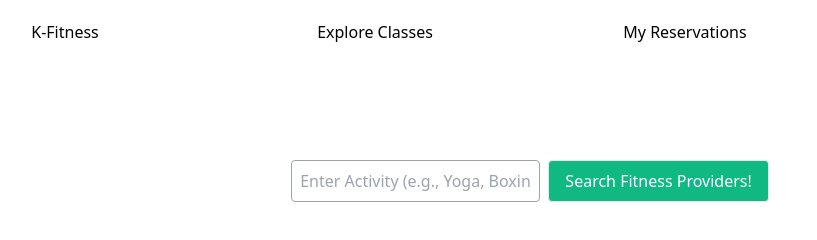
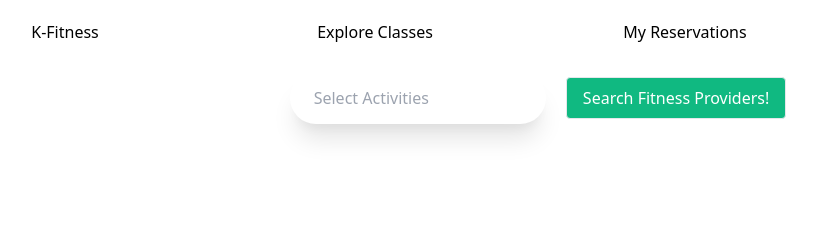
Before and after one commit to lee17kai/final, a website: page classes.html in a window 1280 px wide. Shown: the whole page, without its empty margins (110-927 px from the left). Drawn offline with nearby package versions, Linux system fonts and the light colour scheme; no server answers.

Commit message:
dropdownbutton

```diff
--- a/classes.html
+++ b/classes.html
@@ -75,11 +75,10 @@
 <!-- End Of: Top Menu -->
 
 
-    <div class="p-8 space-y-8">
-    <div class="my-16">
-      <div class="text-center">
+<div class="dropdown text-center">
+  <form>
 
-        <!-- <input list="activityList" name = "activity" id = "activity" class="rounded-full shadow-xl md:mx-4 mx-4 p-2 w-64 py-4 px-6 text-gray-700 my-2 leading-tight focus:outline-none"  placeholder="Select Activities">
+        <input list="activityList" name = "activity" id = "activity" class="rounded-full shadow-xl md:mx-4 mx-4 p-2 w-64 py-4 px-6 text-gray-700 my-2 leading-tight focus:outline-none"  placeholder="Select Activities">
           <datalist id="activityList">
             <option value="HIIT">
             <option value="Yoga">
@@ -87,15 +86,17 @@
           </datalist>
           <button class="get-fitness-providers border bg-green-500 text-white rounded px-4 py-2">Search Fitness Providers!</button>
 
+       </form>
       </div>
-    </div> -->
 
 
+
+<!--
     <input type="text" name="activity" id="activity" placeholder="Enter Activity (e.g., Yoga, Boxing)" class="border border-gray-400 rounded p-2 mr-1">
           <button class="get-fitness-providers border bg-green-500 text-white rounded px-4 py-2">Search Fitness Providers!</button>
         </form>
       </div>
-    </div>
+    </div> -->
 
 
     <div class="search-results space-y-4">
--- a/index.js
+++ b/index.js
@@ -28,6 +28,7 @@ firebase.auth().onAuthStateChanged(async function(user) {
     // SEARCH BUTTON
       // get reference to the search fitness providers button
       let getFitnessProvidersButton = document.querySelector(`.get-fitness-providers`)
+
 
       // When the "get fitness providers" button is clicked:
       getFitnessProvidersButton.addEventListener(`click`, async function(event){
```
